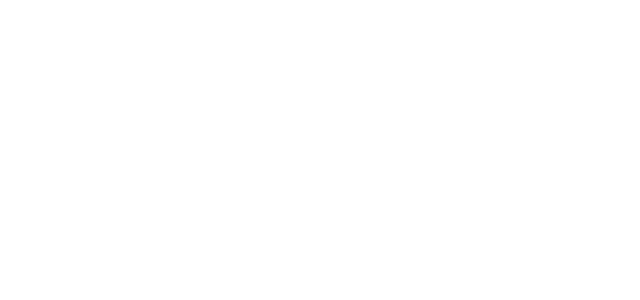
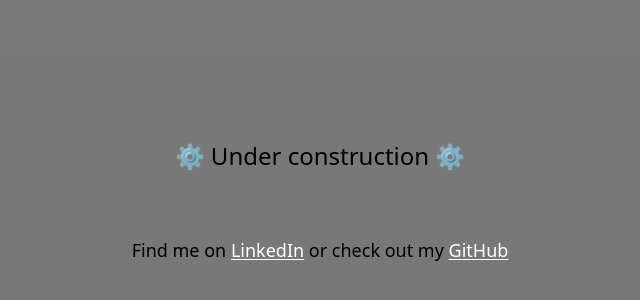
Before and after one commit to LPRegen/portfolio, a Next.js app: page / in a window 1280 px wide. Shown: the part 198-498 px from the top of the page, without its empty margins (320-960 px from the left). Built offline with nearby package versions, Linux system fonts and the light colour scheme.

Commit message:
refactor: create WIP layer

```diff
--- a/pages/index.tsx
+++ b/pages/index.tsx
@@ -1,9 +1,29 @@
 import type { NextPage } from 'next';
-import Head from 'next/head';
-import Image from 'next/image';
+import Link from 'next/link';
+import { Title } from '../components/Heading';
 
 const Home: NextPage = () => {
-  return <div></div>;
+  return (
+    <>
+      <div className="bg-black/60 h-[100vh] flex flex-col gap-16 justify-center items-center">
+        <Title
+          as="h1"
+          content={'⚙️ Under construction ⚙️'}
+          className="text-2xl"
+        />
+        <span className="text-lg">
+          Find me on{' '}
+          <Link href={'https://www.linkedin.com/in/manuel-escribano-lpregen/'}>
+            <a className="text-white underline underline-offset-2">LinkedIn</a>
+          </Link>{' '}
+          or check out my{' '}
+          <Link href={'https://github.com/LPRegen'}>
+            <a className="text-white underline underline-offset-2">GitHub</a>
+          </Link>
+        </span>
+      </div>
+    </>
+  );
 };
 
 export default Home;
```
